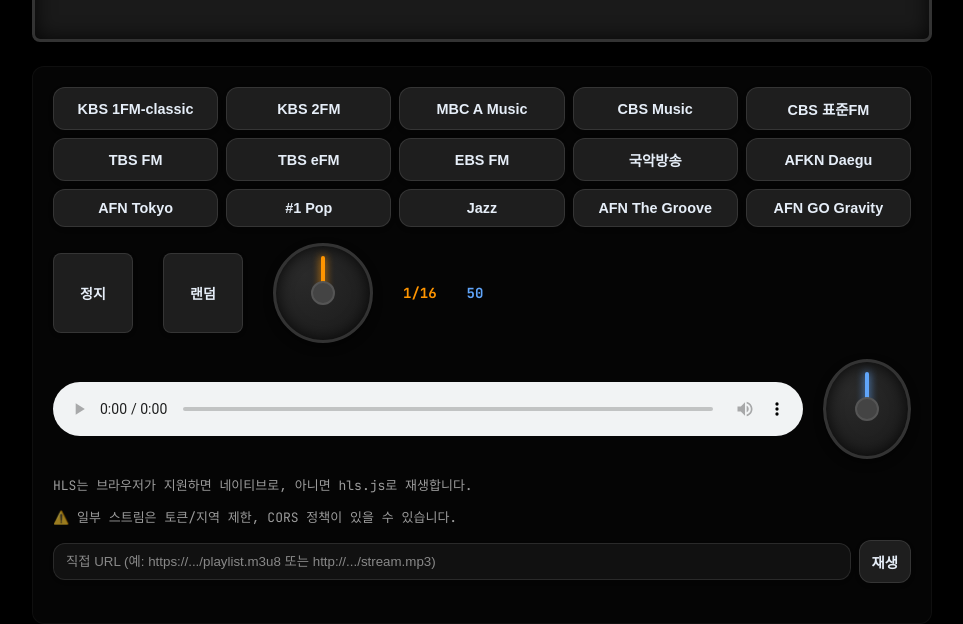
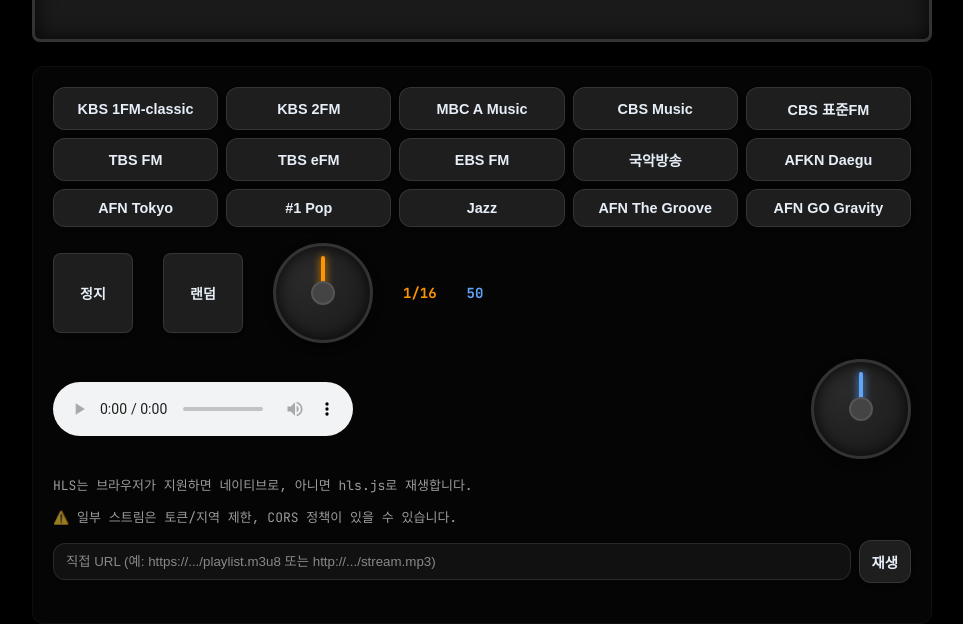
Before and after one commit to pbps77/clock, a plain HTML site: page clockradio.html in a window 1280 px wide. Shown: the part 249-873 px from the top of the page, without its empty margins (158-1121 px from the left). Drawn offline with nearby package versions, Linux system fonts and the light colour scheme.

Commit message:
Adjust audio player width in clockradio.html

```diff
--- a/clockradio.html
+++ b/clockradio.html
@@ -386,7 +386,7 @@
       </div>
       <div style="display: flex; gap: 20px; align-items: center; margin-top: 16px;">
         <!-- Audio Player -->
-        <audio id="player" style="width: 100%; max-width: 800px; display: block;" controls></audio>
+        <audio id="player" style="width: 400PX; display: block;" controls></audio>
          <div class="volume-dial" id="volumeDial"></div>
 
       </div>
```
